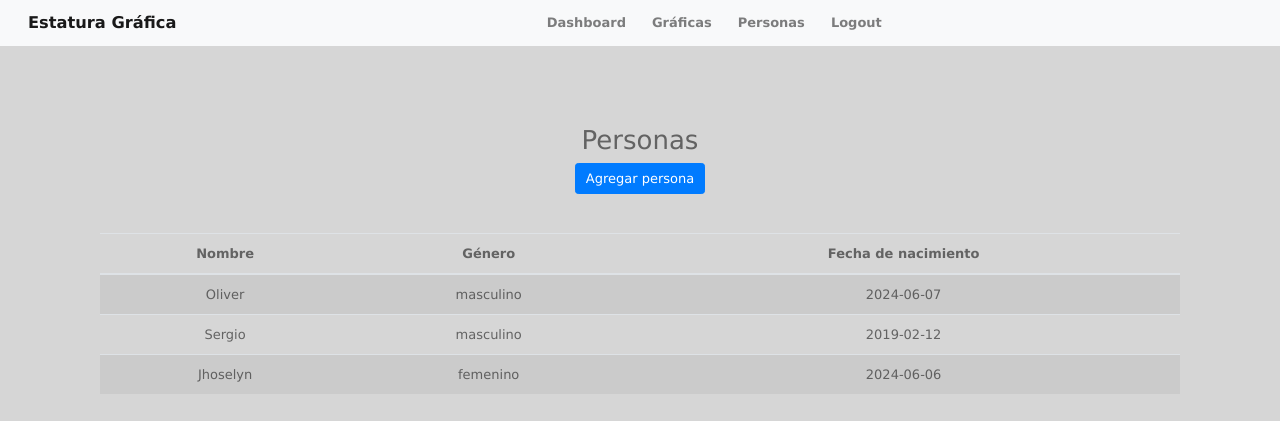
After one commit to Serces19/cs50_final_estatura, a Flask app: page /personas in a window 1280 px wide. The commit adds this page. Shown: the top 421 px of the page. Run offline with Flask 3, Linux system fonts and the light colour scheme; a user stored in the database is signed in; some libraries are stand-ins or nearby versions.

Commit message:
Se agrego el registro de personas se mejoro la home page

```diff
--- a/app.py
+++ b/app.py
@@ -129,6 +129,32 @@ def create_child():
     return render_template('create_child.html')
 
 
+@app.route('/personas', methods=['GET', 'POST'])
+def personas():
+    # Verificar si el usuario está autenticado
+    if 'user_id' not in session:
+        return redirect(url_for('login'))
+    user_id = session['user_id']
+
+    if request.method == 'POST':
+        name = request.form['name']
+        gender = request.form['gender']
+        fecha_nacimiento = request.form['fecha_nacimiento']
+        estatura_padre = request.form['estatura_padre']
+        estatura_madre = request.form['estatura_madre']
+        ciudad = request.form['ciudad']
+        residencia = request.form['residencia']
+        user_id = session['user_id']
+
+        print(name, gender, fecha_nacimiento, estatura_padre, estatura_madre, ciudad, residencia)
+        new_child = Child(name=name, user_id=user_id, gender=gender, fecha_nacimiento=fecha_nacimiento, estatura_padre=estatura_padre, estatura_madre=estatura_madre, ciudad=ciudad, residencia=residencia)
+        db.session.add(new_child)
+        db.session.commit()
+        return redirect(url_for('personas'))
+    children = Child.query.filter_by(user_id=user_id).all()
+    return render_template('personas.html', children=children)
+
+
 @app.route('/charts')
 def charts():
     if 'user_id' not in session:
--- a/static/style.css
+++ b/static/style.css
@@ -61,7 +61,7 @@ button:active {
 }
 
 .jumbotron {
-    background-image: url('https://images.pexels.com/photos/3038369/pexels-photo-3038369.jpeg');
+    background-image: url('portada.png');
     background-size: cover;
     color: rgb(0, 0, 0);
     text-align: center;
--- a/templates/base.html
+++ b/templates/base.html
@@ -10,31 +10,39 @@
     <link rel="shortcut icon" href="static/favicon.png">
 </head>
 <body>
+
     <nav class="navbar navbar-expand-lg navbar-light bg-light">
-        <a class="navbar-brand" href="{{ url_for('home') }}">Estatura Gráfica</a>
-        <div class="collapse navbar-collapse">
-            <ul class="navbar-nav ml-auto">
+        <div class="container-fluid">
+            <a class="navbar-brand mx-auto" href="{{ url_for('home') }}">Estatura Gráfica</a>
+            <div class="collapse navbar-collapse justify-content-center">
+                <ul class="navbar-nav">
                     {% if 'user_id' in session %}
-                    <li class="nav-item">
+                        <li class="nav-item mx-2">
                             <a class="nav-link" href="{{ url_for('dashboard') }}">Dashboard</a>
                         </li>
-                    <li class="nav-item">
+                        <li class="nav-item mx-2">
                             <a class="nav-link" href="{{ url_for('charts') }}">Gráficas</a>
                         </li>
-                    <li class="nav-item">
+                        <li class="nav-item mx-2">
+                            <a class="nav-link" href="{{ url_for('personas') }}">Personas</a>
+                        </li>
+                        <li class="nav-item mx-2">
                             <a class="nav-link" href="{{ url_for('logout') }}">Logout</a>
                         </li>
                     {% else %}
-                    <li class="nav-item">
+                        <li class="nav-item mx-2">
                             <a class="nav-link" href="{{ url_for('login') }}">Login</a>
                         </li>
-                    <li class="nav-item">
+                        <li class="nav-item mx-2">
                             <a class="nav-link" href="{{ url_for('register') }}">Register</a>
                         </li>
                     {% endif %}
                 </ul>
             </div>
+        </div>
     </nav>
+
+
     <div class="container mt-4">
         {% with messages = get_flashed_messages() %}
             {% if messages %}
--- a/templates/create_child.html
+++ b/templates/create_child.html
@@ -35,6 +35,12 @@
                     <option value="zona_rural">Zona rural</option>
                 </select><br>
             </div>
+
+            <div class="form-group">
+                <label for="color">Elige un color:</label>
+                <input type="color" id="color" name="color">
+            </div>
+
             <input type="submit" class="btn btn-primary" value="Enviar">
 
         </form>
--- a/templates/dashboard.html
+++ b/templates/dashboard.html
@@ -20,10 +20,6 @@
 
 <div class="container mt-4">
     <h2>Dashboard</h2>
-    <div class="row mb-4">
-        <div class="col">
-            <a href="{{ url_for('create_child') }}" class="btn btn-primary">Agregar persona</a>
-        </div>
     </div>
 
     <form>
--- a/templates/home.html
+++ b/templates/home.html
@@ -4,7 +4,7 @@
 <div class="jumbotron text-center">
     <h1 class="display-4 text-light">Bienvenido a Estatura Gráfica</h1>
     <p class="lead text-light">Controle y visualice la evolución de la estatura de sus hijos a lo largo de los años.</p>
-    <a class="btn btn-primary btn-lg" href="{{ url_for('register') }}" role="button">Registrarse</a>
+    <a class="btn btn-primary btn-lg" href="{{ url_for('dashboard') }}" role="button">Dashboard</a>
 </div>
 
 <div class="container mt-5">
@@ -15,7 +15,6 @@
                 <div class="card-body">
                     <h5 class="card-title">Control de Estatura</h5>
                     <p class="card-text">Registra y sigue la evolución de la estatura de tus hijos de manera sencilla y accesible.</p>
-                    <a href="{{ url_for('register') }}" class="btn btn-primary">Comenzar</a>
                 </div>
             </div>
         </div>
@@ -25,7 +24,6 @@
                 <div class="card-body">
                     <h5 class="card-title">Gráficas Interactivas</h5>
                     <p class="card-text">Visualiza el progreso de tus hijos con gráficas claras e interactivas.</p>
-                    <a href="{{ url_for('charts') }}" class="btn btn-primary">Ver Gráficas</a>
                 </div>
             </div>
         </div>
@@ -35,7 +33,6 @@
                 <div class="card-body">
                     <h5 class="card-title">Acceso Seguro</h5>
                     <p class="card-text">Tus datos están protegidos y privados, mediante un sistema de autenticación robusto.</p>
-                    <a href="{{ url_for('login') }}" class="btn btn-primary">Iniciar Sesión</a>
                 </div>
             </div>
         </div>
--- /dev/null
+++ b/templates/personas.html
@@ -0,0 +1,42 @@
+{% extends "base.html" %}
+
+{% block content %}
+<div class="container mt-4">
+    <h2>Personas</h2>
+    <div class="row mb-4">
+        <div class="col">
+            <a href="{{ url_for('create_child') }}" class="btn btn-primary">Agregar persona</a>
+        </div>
+    </div>
+    {% if children %}
+    <div class="row">
+        <div class="col">
+            <table class="table table-striped">
+                <thead>
+                    <tr>
+                        <th>Nombre</th>
+                        <th>Género</th>
+                        <th>Fecha de nacimiento</th>
+                    </tr>
+                </thead>
+                <tbody>
+                    {% for child in children %}
+                    <tr>
+                        <td>{{ child.name }}</td>
+                        <td>{{ child.gender }}</td>
+                        <td>{{ child.fecha_nacimiento }}</td>
+                    </tr>
+                    {% endfor %}
+                </tbody>
+            </table>
+        </div>
+    </div>
+    {% else %}
+    <div class="row">
+        <div class="col">
+            <p>No hay registros disponibles. Comience agregando un nuevo registro.</p>
+        </div>
+    </div>
+    {% endif %}
+</div>
+{% endblock %}
```
Also changed, not shown: templates/children.html (deleted, +0 -46 lines), instance/site.db, 1 other file. Lines whose indentation alone changed are shown as unchanged.
